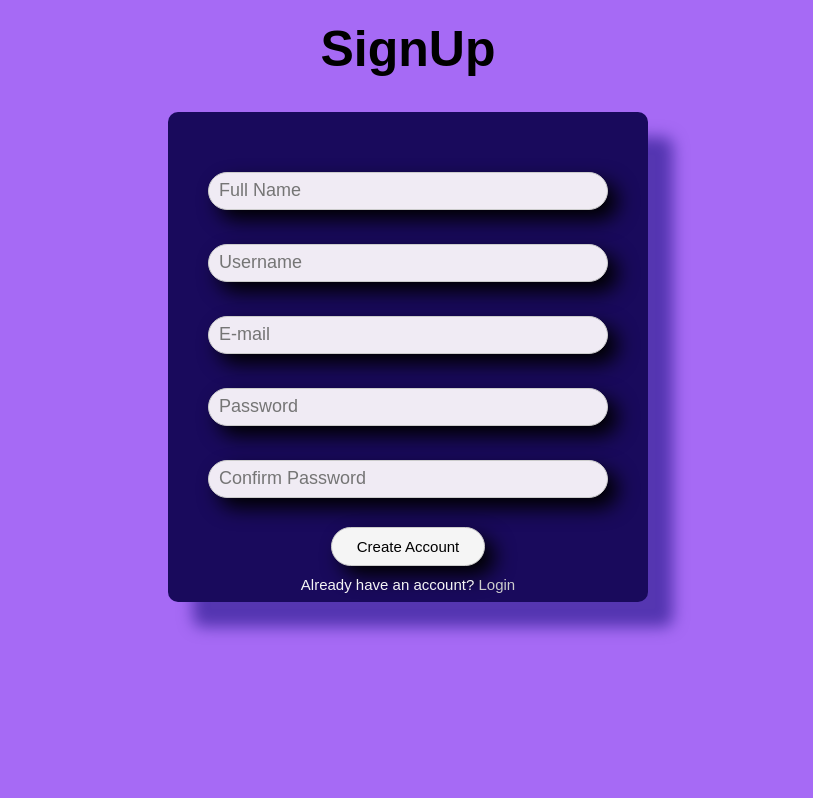
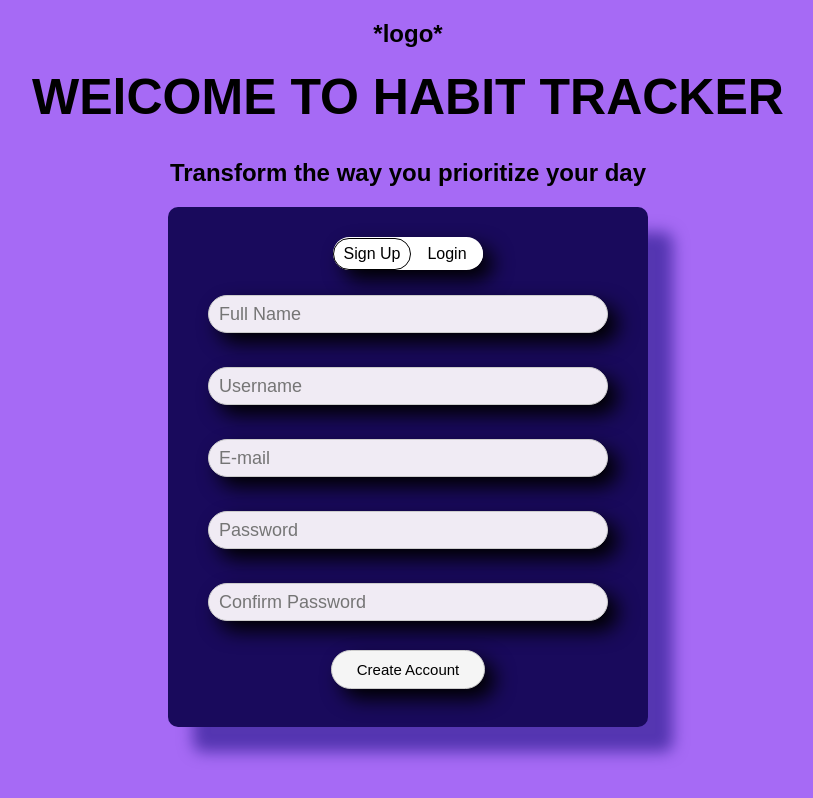
Before and after one commit to j1ntan/habit-dashboard, a React (Vite) app in the folder habit_tracker/: page /signup in a window 1280 px wide. Shown: the whole page, without its empty margins (232-1045 px from the left). Built offline with nearby package versions, Linux system fonts and the light colour scheme.

Commit message:
navbar added to dashboard

```diff
--- a/habit_tracker/src/App.jsx
+++ b/habit_tracker/src/App.jsx
@@ -8,8 +8,8 @@ function App() {
     <Router>
       <Routes>
         <Route path="/login" element={<Login />} />
+        <Route path="/" element={<Dashboard/>} />
         <Route path="/signup" element={<SignUp />} />
-        <Route path="/" element={<Dashboard />} />
       </Routes>
     </Router>
   );
--- a/habit_tracker/src/navBar.jsx
+++ b/habit_tracker/src/navBar.jsx
@@ -1,5 +1,5 @@
 import React from "react"
-import Link from "next/link"
+import { Link } from "react-router-dom";
 
 const Navbar = () => {
   const navStyle = {
@@ -45,21 +45,21 @@ const Navbar = () => {
     <nav style={navStyle}>
       <div style={logoStyle}>appName</div>
       <div style={navItemsStyle}>
-        <Link href="/dashboard" style={linkStyle}>
+        <Link to="/dashboard" style={linkStyle}>
           Dashboard
         </Link>
-        <Link href="/analytics" style={linkStyle}>
+        <Link to="/analytics" style={linkStyle}>
           Analytics
         </Link>
-        <Link href="/calendar" style={linkStyle}>
+        <Link to="/calendar" style={linkStyle}>
           Calendar
         </Link>
       </div>
       <div style={profileSectionStyle}>
-        <Link href="/profile" style={linkStyle}>
+        <Link to="/profile" style={linkStyle}>
           Profile
         </Link>
-        <button style={buttonStyle} onClick={() => alert("Logged out!")}>
+        <button style={buttonStyle} onClick={() => alert("Logged out!")} >
           Logout
         </button>
       </div>
--- a/habit_tracker/src/pages/Dashboard.jsx
+++ b/habit_tracker/src/pages/Dashboard.jsx
@@ -1,13 +1,12 @@
 import styles from './Dashboard.module.css';
+import Navbar from '../Navbar.jsx';
 
 function Dashboard() {
     return(
         <div className={styles.divmain} >
+
             <div className={styles.topbar}>
-                <div className={styles.logoname} >*name & logo*</div>
-                <div className={styles.bar} > bar</div>
-                <div className={styles.profile} >*profile*</div>
-
+            <Navbar />
             </div>
             <div className={styles.bottombar}>
                 <div className={styles.leftbar}>
--- a/habit_tracker/src/pages/Dashboard.module.css
+++ b/habit_tracker/src/pages/Dashboard.module.css
@@ -7,22 +7,7 @@
 }
 
 .topbar {
-    height: 10%;
-    border: 1px solid black;
-    display: flex;
-    justify-content: space-between;
-}
-
-.logoname {
-    border: 1px solid black;
-}
-
-.bar {
-    border: 1px solid #000000;
-}
-
-.profile {
-    border: 1px solid black;
+    height: auto;
 }
 
 .bottombar {
--- a/habit_tracker/src/pages/SignUp.jsx
+++ b/habit_tracker/src/pages/SignUp.jsx
@@ -1,5 +1,6 @@
 import styles from './Signup.module.css';
 import { useState } from "react";
+import { useNavigate } from 'react-router-dom';
 
 function SignUp() {
   const [email, setemail] = useState("");
@@ -9,6 +10,7 @@ function SignUp() {
   const [ConfirmPassword, setConfirmPassword] = useState("");
   const [error, seterror] = useState("");
   const [loading, setloading] = useState(false);
+  const navigate = useNavigate();
 
   const handleSubmit = (e) => {
     e.preventDefault();
@@ -21,17 +23,29 @@ function SignUp() {
     setloading(true);
   }
 
+  const handleSignUpclick = () =>{
+    navigate('/signup');
+  }
+  const handleLoginclick = () =>{
+    navigate('/login');
+  }
+
   return (
     <div>
-      <h1 className={styles.h1}> SignUp</h1>
+      <h2 className={styles.h2}>*logo*</h2>
+      <h1 className={styles.h1}>WElCOME TO HABIT TRACKER</h1>
+      <h2 className={styles.h2}>Transform the way you prioritize your day</h2>
       <form onSubmit={handleSubmit} className={styles.form}>
+        <div className={styles.signUp}>
+          <span className={styles.spansignUp} onClick={handleSignUpclick}>Sign Up </span>
+          <span className={styles.spanlogin} onClick={handleLoginclick}>Login</span>
+        </div>
         <input className={styles.input} type="text" placeholder="Full Name" required value={FullName} onChange={(e) => setFullName(e.target.value)}></input><br />
         <input className={styles.input} type="text" placeholder="Username" value={Username} onChange={(e) => setUsername(e.target.value)}></input><br />
         <input className={styles.input} type="email" placeholder="E-mail" required value={email} onChange={(e) => setemail(e.target.value)}></input><br />
         <input className={styles.input} type="password" placeholder="Password" required value={password} onChange={(e) => setpassword(e.target.value)}></input><br />
         <input className={styles.input} type="password" placeholder="Confirm Password" required value={ConfirmPassword} onChange={(e) => setConfirmPassword(e.target.value)}></input><br />
         <button className={styles.button}>Create Account</button>
-        <p className={styles.p}>Already have an account? <a href="/login">Login</a></p>
       </form>
     </div>
   );
--- a/habit_tracker/src/pages/SignUp.module.css
+++ b/habit_tracker/src/pages/SignUp.module.css
@@ -7,11 +7,11 @@ body{
 form{
     text-align:center;
     padding: 40px;
-    padding-top: 50px;
+    padding-top: 30px;
     margin: auto;
     margin-top: 3px;
     width: 400px;
-    height: 400px;
+    height: 450px;
     background-color: rgb(25, 10, 92);
     border-radius: 10px;
     box-shadow: 25px 25px 15px rgb(4, 2, 109, 0.5);
@@ -53,8 +53,56 @@ button:active{
     background-color: rgb(255, 255, 255, 0.5);
     box-shadow: 10px 10px 20px rgb(0, 0, 0, 0.5);
 }
-p{
-    color: #f5f5f5;
-    font-size: 15px;
-    margin-top: 10px;
+h2{
+    text-align:center;
 }
+.signUp{
+    background-color: white;
+    height: 30px;
+    margin: auto;
+    display: flex;
+    align-items: center;
+    justify-content: center;
+    border-radius:20px;
+    margin-bottom: 15px;
+    padding-top:1.5px;
+    padding-bottom:1.5px;
+    width: 150px;
+    box-shadow: 10px 10px 20px rgb(0, 0, 0, 1);
+}
+.spansignUp{
+    background-color: white;
+    height: 30px;
+    border-radius : 20px;
+    border-color: black;
+    border-style: solid;
+    display: flex;
+    align-items: center;
+    justify-content: center;
+    padding-left:2px;
+    padding-right:2px;
+    border-width: 1.5px;;
+    width : 75px;
+
+}
+
+.spanlogin{
+    background-color: white;
+    height: 30px;
+    display: flex;
+    align-items: center;
+    justify-content: center;
+    width:75px;
+    border-radius:20px;
+}
+.spansignUp:hover{
+    background-color: rgb(180, 181, 184,0.5);
+    cursor: pointer;
+}
+.spansignUp:active{
+    background-color: rgb(180, 181, 184, 1);
+}
+.spanlogin:hover{
+    background-color: rgb(180, 181, 184,0.5);
+    cursor: pointer;
+}
```
